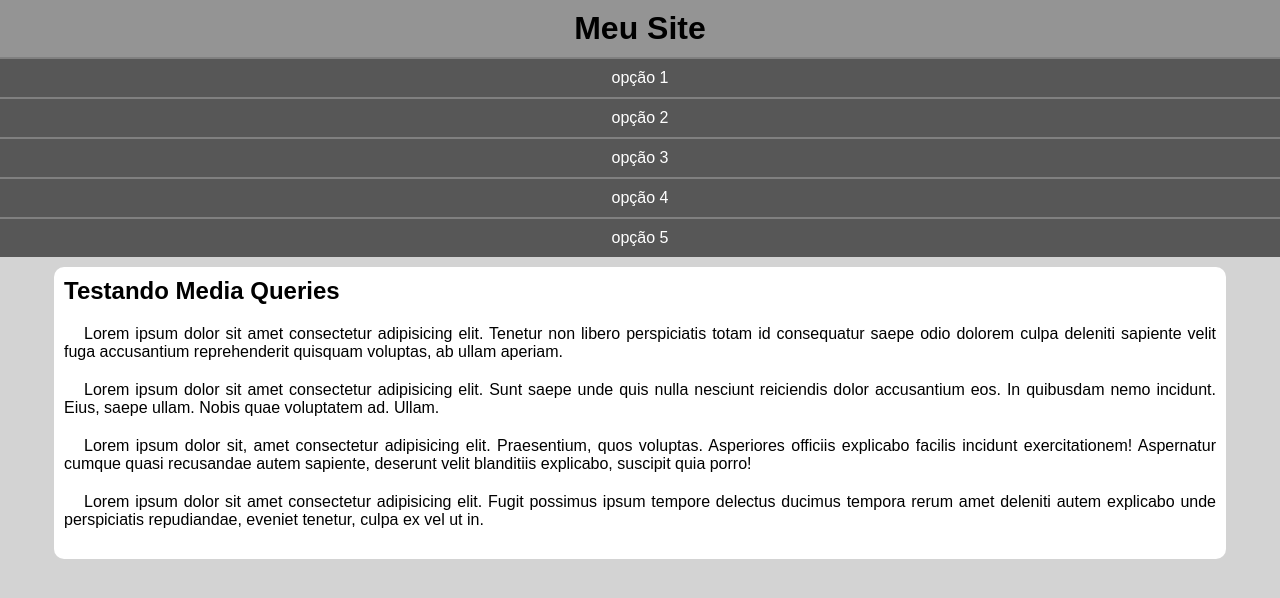
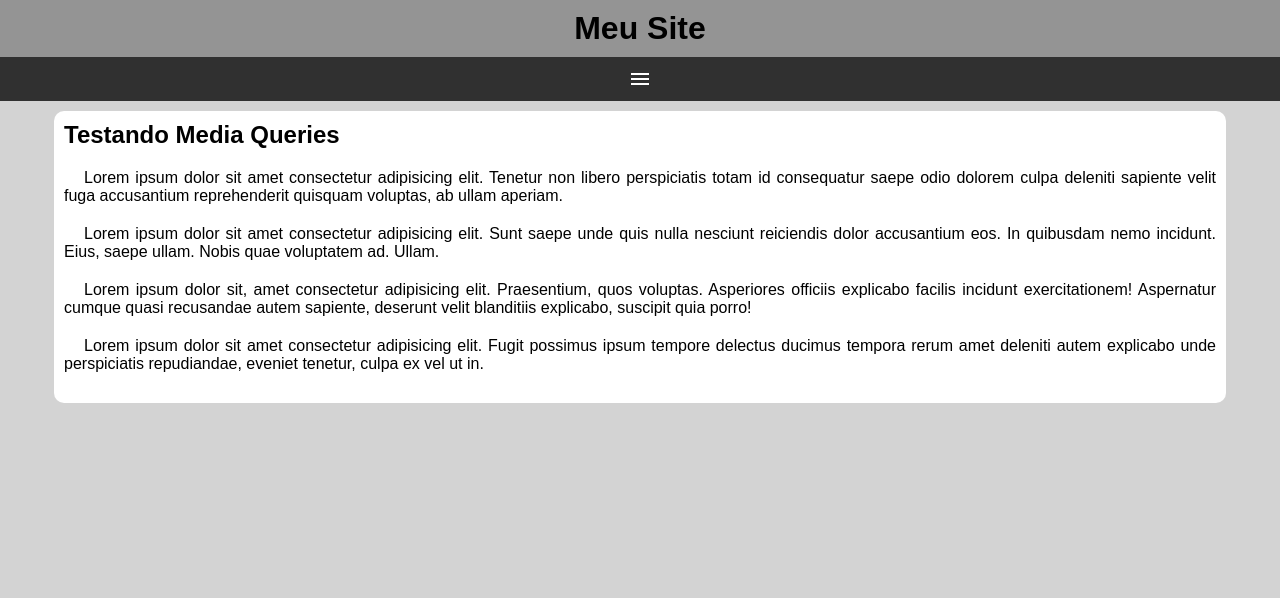
Before and after one commit to isaac-santos/HTML-CSS, a plain HTML site: page exercicios/modulo 4/Media Queries/mq005/index.html in a window 1280 px wide. Drawn offline with nearby package versions, Linux system fonts and the light colour scheme.

Commit message:
atualizei o mq005

```diff
--- a/exercicios/modulo 4/Media Queries/mq005/estilos/Style.css
+++ b/exercicios/modulo 4/Media Queries/mq005/estilos/Style.css
@@ -20,8 +20,22 @@ header > h1 {
     text-align: center;
 }
 
+span#burguer {
+    background-color: rgb(48, 48, 48);
+    color: white;
+    display: block;
+    text-align: center;
+    padding: 10px;
+    cursor: pointer;
+}
+
+span#burguer:hover {
+    background-color: white;
+    color: black;
+}
+
 menu {
-    display: block;
+    display: none;
 }
 
 menu > ul {
--- a/exercicios/modulo 4/Media Queries/mq005/index.html
+++ b/exercicios/modulo 4/Media Queries/mq005/index.html
@@ -5,11 +5,17 @@
     <meta name="viewport" content="width=device-width, initial-scale=1.0">
     <title>Media Query</title>
     <link rel="stylesheet" href="estilos/Style.css">
+    <link href="https://fonts.googleapis.com/css2?family=Material+Symbols+Outlined" rel="stylesheet" />
+
+    <script src="script.js" defer></script>
 </head>
 <body>
     <header>
         <h1>Meu Site</h1>
-        <menu>
+        <span id="burguer" class="material-symbols-outlined" onclick="clickmenu()">
+            menu
+        </span>
+        <menu id="itens">
             <ul>
                 <li><a href="">opção 1</a></li>
                 <li><a href="">opção 2</a></li>
--- /dev/null
+++ b/exercicios/modulo 4/Media Queries/mq005/script.js
@@ -0,0 +1,10 @@
+"use strict";
+
+function clickmenu() {
+    if (itens.style.display == 'block') {
+        itens.style.display = 'none'
+    } else {
+        itens.style.display = 'block';
+    }
+
+}
```
